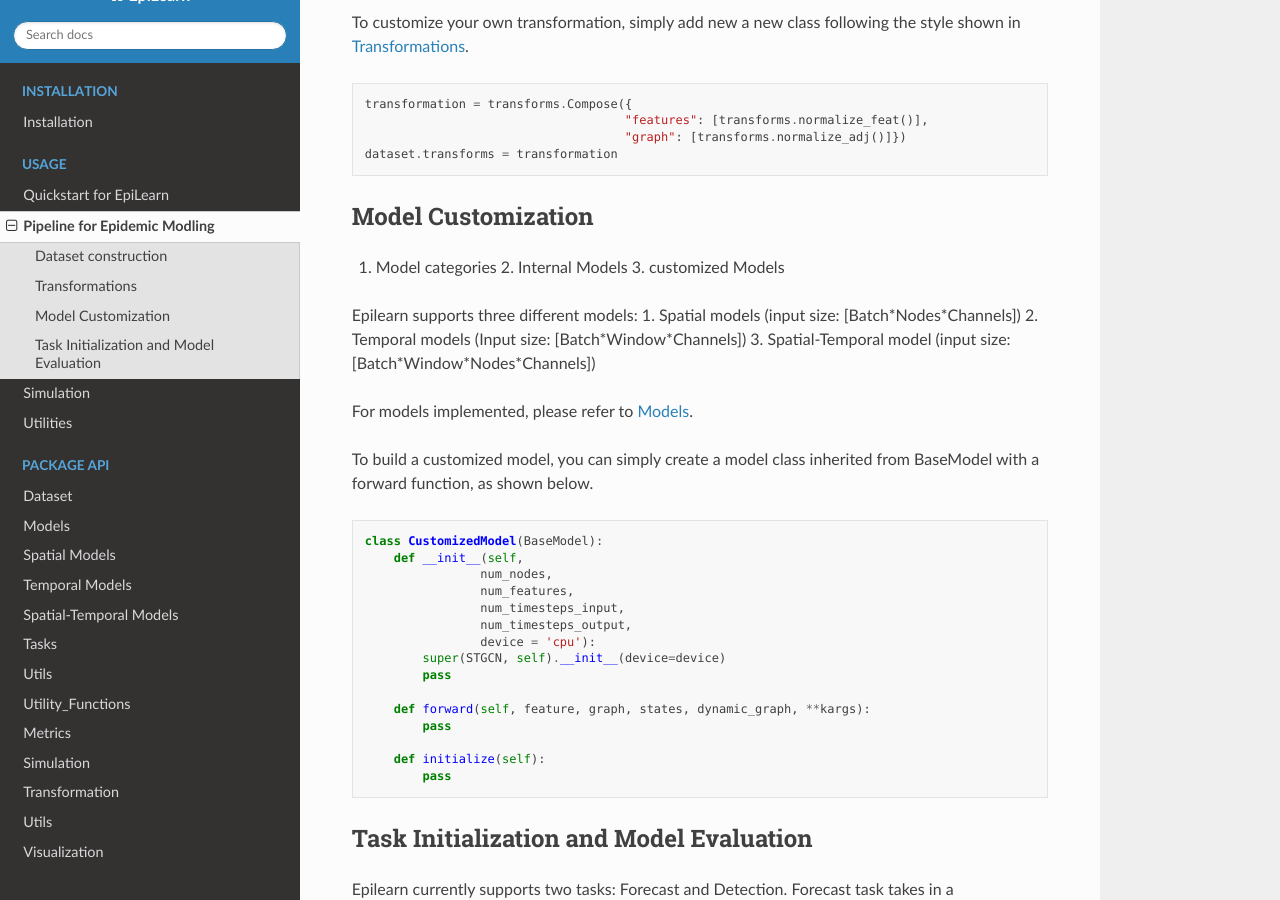
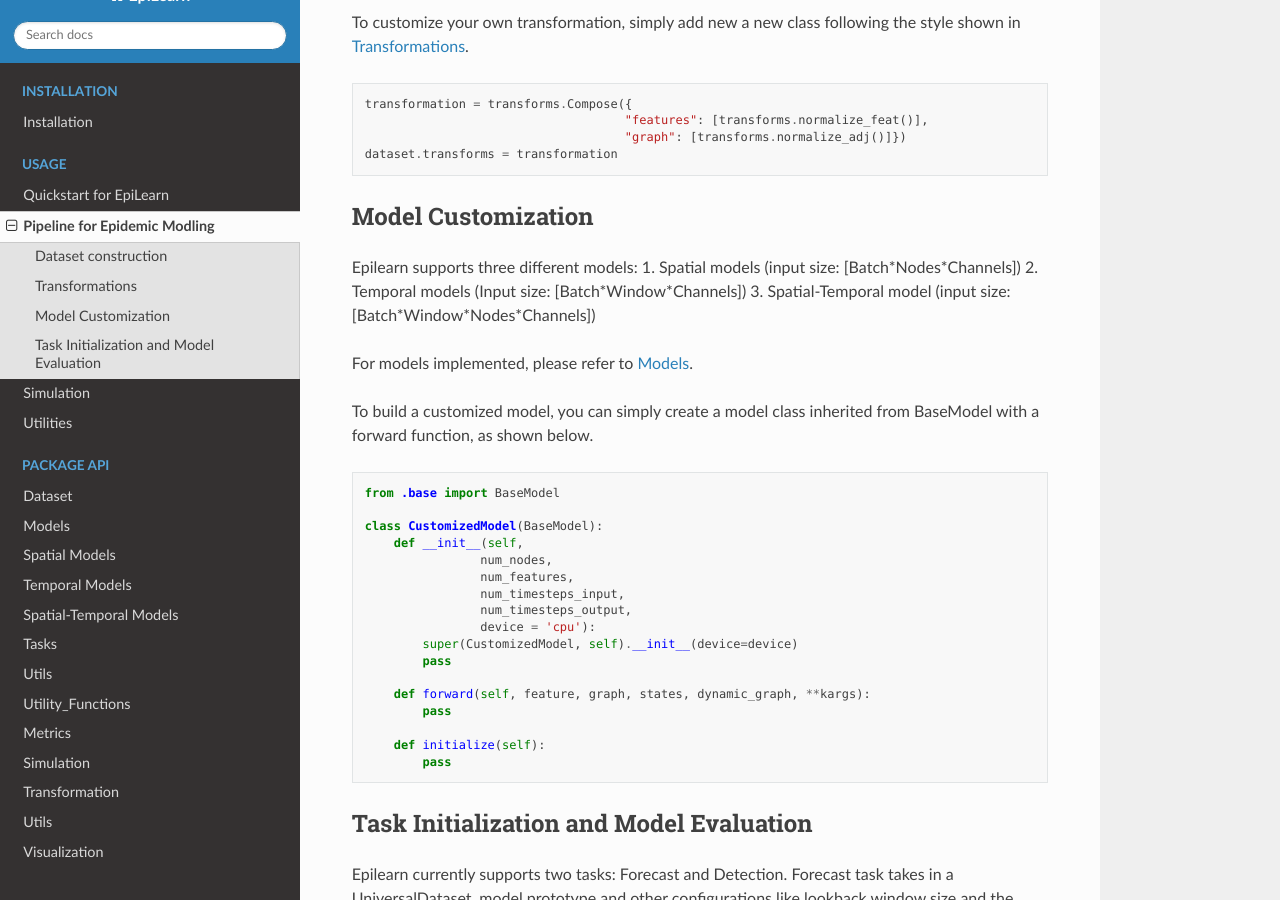
Before and after one commit to Emory-Melody/EpiLearn, a Sphinx documentation site: the page built from docs/tutorials/task_building.rst, in a window 1280 px wide and 900 px high, scrolled down 808 px. Built offline with Sphinx 7.4.7 and the Read the Docs theme 2.0.0, drawn with Linux system fonts in a browser that asks for light colours.

Commit message:
update doc

```diff
--- a/docs/tutorials/task_building.rst
+++ b/docs/tutorials/task_building.rst
@@ -39,7 +39,6 @@ To customize your own transformation, simply add new a new class following the s
 
 Model Customization
 ----------------------
-1. Model categories 2. Internal Models 3. customized Models
 
 Epilearn supports three different models: 1. Spatial models (input size: [Batch*Nodes*Channels]) 2. Temporal models (Input size: [Batch*Window*Channels]) 3. Spatial-Temporal model (input size: [Batch*Window*Nodes*Channels])
 
@@ -49,6 +48,8 @@ To build a customized model, you can simply create a model class inherited from
 
 .. code-block:: python
 
+    from .base import BaseModel
+
     class CustomizedModel(BaseModel):
         def __init__(self,
                     num_nodes,
@@ -56,7 +57,7 @@ To build a customized model, you can simply create a model class inherited from
                     num_timesteps_input,
                     num_timesteps_output,
                     device = 'cpu'):
-            super(STGCN, self).__init__(device=device)
+            super(CustomizedModel, self).__init__(device=device)
             pass
 
         def forward(self, feature, graph, states, dynamic_graph, **kargs):
```
Also changed, not shown: 5 other files.
